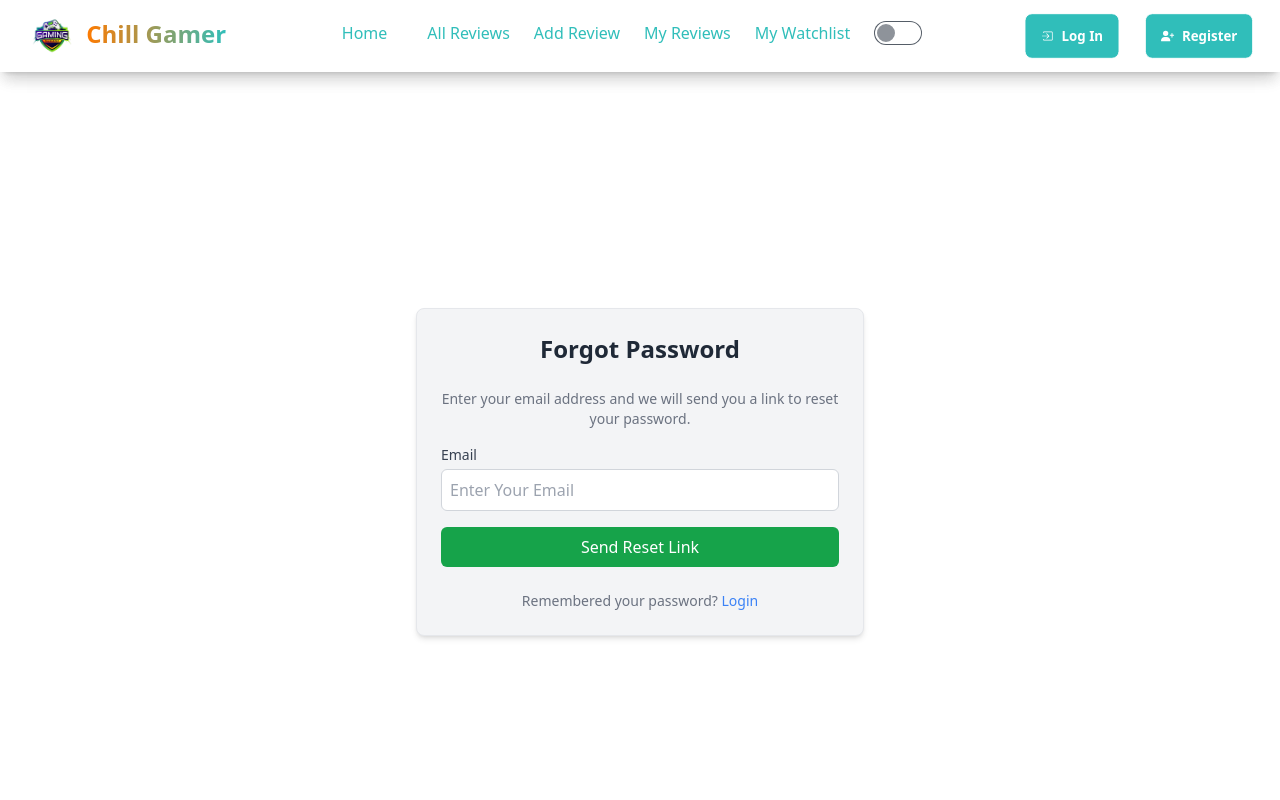
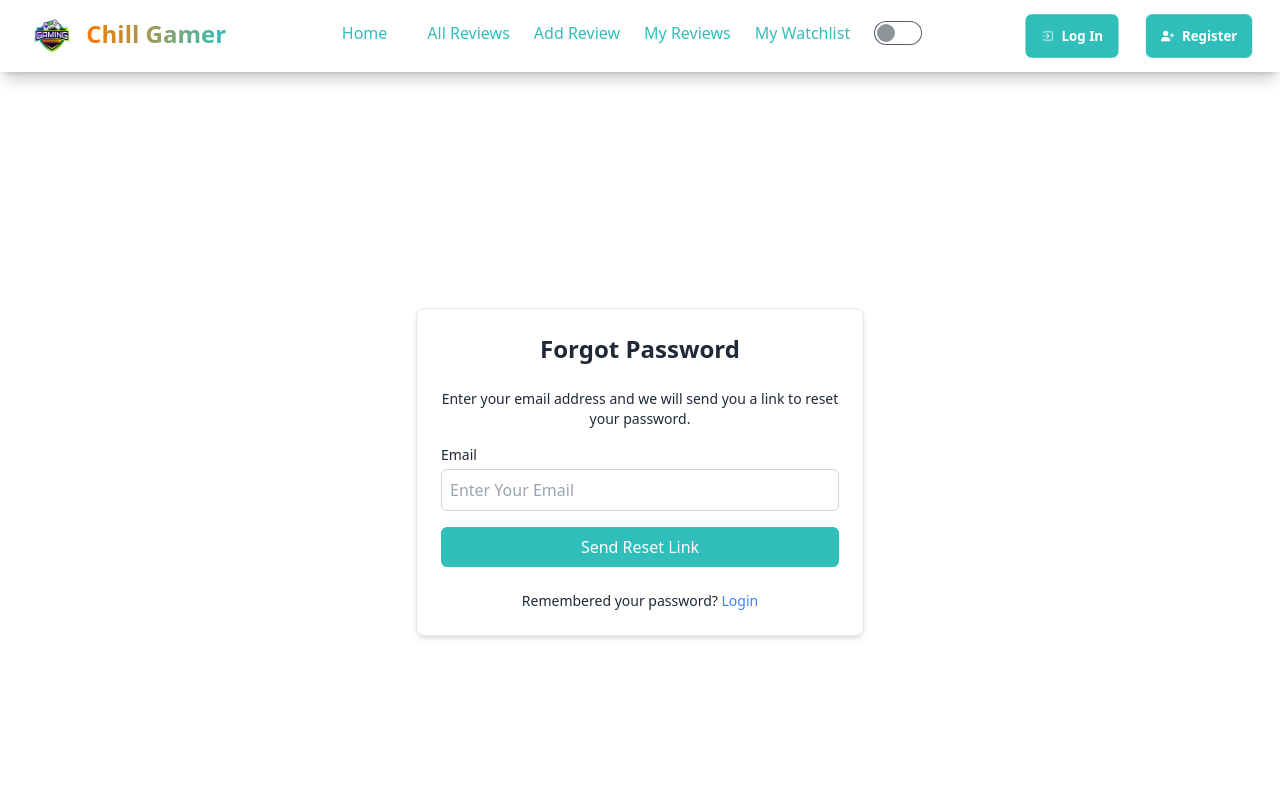
Before and after one commit to MRS028/Chill-Gamer-Reviewer-Client, a React (Vite) app: page /auth/forgetpassword in a window 1280 px wide. Shown: the top 800 px of the page. Built offline with nearby package versions, Linux system fonts and the light colour scheme; no server answers.

Commit message:
Footer updated and netlify added

```diff
--- a/src/AuthLaoyout/ForgetPassword.jsx
+++ b/src/AuthLaoyout/ForgetPassword.jsx
@@ -43,14 +43,14 @@ const ForgetPassword = () => {
 
   return (
     <div className="flex min-h-screen items-center justify-center">
-      <div className="w-full max-w-md bg-gray-100 rounded-lg shadow-md p-6 border">
-        <h2 className="text-2xl font-semibold text-center text-gray-800 mb-6">Forgot Password</h2>
-        <p className="text-sm text-gray-500 text-center mb-4">
+      <div className="w-full max-w-md bg-base-100 rounded-lg shadow-md p-6 border">
+        <h2 className="text-2xl font-semibold text-center text-base-content mb-6">Forgot Password</h2>
+        <p className="text-sm text-base-content text-center mb-4">
           Enter your email address and we will send you a link to reset your password.
         </p>
         <form onSubmit={handleResetPassword} className="space-y-4">
           <div>
-            <label htmlFor="email" className="block text-left text-sm font-medium text-gray-700">Email</label>
+            <label htmlFor="email" className="block text-left text-sm font-medium text-base-content">Email</label>
             <input
               type="email"
               id="email"
@@ -60,9 +60,9 @@ const ForgetPassword = () => {
               className="w-full mt-1 p-2 border border-gray-300 rounded-md focus:ring-blue-500 focus:border-blue-500"
             />
           </div>
-          <button type="submit" className="w-full py-2 px-4 bg-green-600 text-white font-medium rounded-md hover:bg-green-700">Send Reset Link</button>
+          <button type="submit" className="w-full py-2 px-4 bg-[#30beba] text-white font-medium rounded-md hover:bg-green-700">Send Reset Link</button>
         </form>
-        <p className="text-sm text-center text-gray-500 mt-6">
+        <p className="text-sm text-center text-base-content mt-6">
           Remembered your password?{' '}
           <span onClick={() => navigate('/auth/login')} className="text-blue-500 hover:underline cursor-pointer">Login</span>
         </p>
--- a/src/Components/Home/Footer.jsx
+++ b/src/Components/Home/Footer.jsx
@@ -106,7 +106,7 @@ const Footer = () => {
         <p>
           Made with ❤️ by{" "}
           <a
-            href="https://github.com/your-profile"
+            href="https://github.com/MRS028"
             className="text-blue-400 hover:text-blue-500"
           >
            <strong className="text-[#30beba]"> Md.Rifat Sheikh</strong>
```
Also changed, not shown: 1 other file (tests, documents, lock files or other folders).
